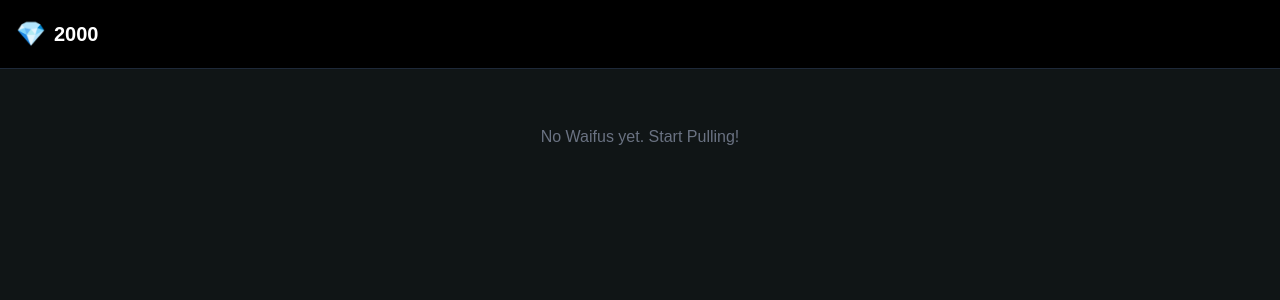
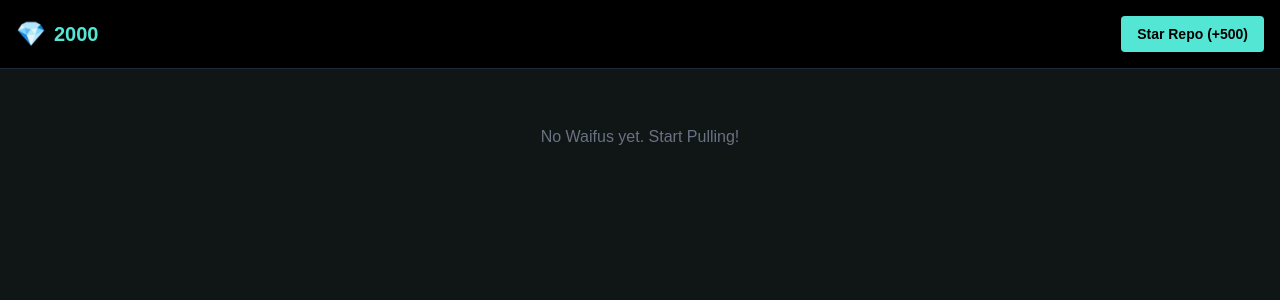
Before and after one commit to fatuhsa/friday, a React (Vite) app: page / in a window 1280 px wide. Shown: the top 300 px of the page. Built offline with nearby package versions, Linux system fonts and the light colour scheme.

Commit message:
fix(ui): update Tailwind v4 class names and handle duplicate keys in inventory

```diff
--- a/src/components/CharacterCard.tsx
+++ b/src/components/CharacterCard.tsx
@@ -6,7 +6,7 @@ interface Props {
 }
 
 export function CharacterCard({ character, onRecycle }: Props) {
-  const glow = character.rarity === 'SSR' ? 'shadow-[0_0_15px_#54E6D4] border-neonMint' :
+  const glow = character.rarity === 'SSR' ? 'shadow-[0_0_15px_#54E6D4] border-neon-mint' :
                character.rarity === 'SR' ? 'shadow-[0_0_10px_purple] border-purple-500' :
                'shadow-sm border-blue-500';
 
@@ -15,7 +15,7 @@ export function CharacterCard({ character, onRecycle }: Props) {
       <img src={character.imageUrl} alt={character.name} className="w-full h-48 object-cover rounded" />
       <div className="mt-2 text-center flex-grow">
         <h3 className="text-white font-bold text-sm truncate">{character.name}</h3>
-        <span className={`text-xs font-bold ${character.rarity === 'SSR' ? 'text-neonMint' : 'text-purple-400'}`}>
+        <span className={`text-xs font-bold ${character.rarity === 'SSR' ? 'text-neon-mint' : 'text-purple-400'}`}>
           {character.rarity}
         </span>
       </div>
--- a/src/components/Dashboard.tsx
+++ b/src/components/Dashboard.tsx
@@ -9,10 +9,10 @@ export function Dashboard({ gems, hasClaimedStarReward, onClaimStarReward }: Pro
     <div className="flex justify-between items-center p-4 bg-black border-b border-gray-800">
       <div className="flex items-center gap-2">
         <span className="text-2xl">💎</span>
-        <span className="text-xl font-bold text-neonMint">{gems}</span>
+        <span className="text-xl font-bold text-neon-mint">{gems}</span>
       </div>
       {!hasClaimedStarReward && (
-        <button onClick={onClaimStarReward} className="bg-neonMint text-black px-4 py-2 rounded font-bold text-sm">
+        <button onClick={onClaimStarReward} className="bg-neon-mint text-black px-4 py-2 rounded font-bold text-sm">
           Star Repo (+500)
         </button>
       )}
--- a/src/components/Inventory.tsx
+++ b/src/components/Inventory.tsx
@@ -9,8 +9,8 @@ interface Props {
 export function Inventory({ collection, onRecycle }: Props) {
   return (
     <div className="grid grid-cols-2 md:grid-cols-4 lg:grid-cols-6 gap-4 p-4">
-      {collection.map(char => (
-        <CharacterCard key={char.id} character={char} onRecycle={onRecycle} />
+      {collection.map((char, index) => (
+        <CharacterCard key={`${char.id}-${index}`} character={char} onRecycle={onRecycle} />
       ))}
       {collection.length === 0 && <p className="text-gray-500 col-span-full text-center py-10">No Waifus yet. Start Pulling!</p>}
     </div>
```
Also changed, not shown: 1 other file (tests, documents, lock files or other folders).
